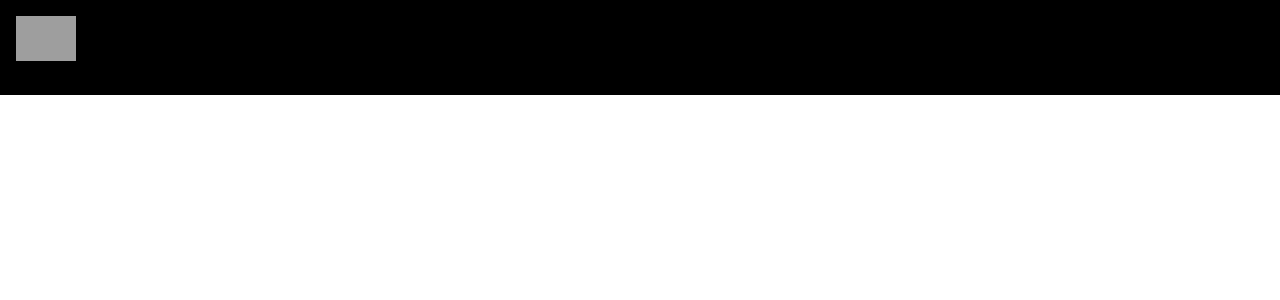
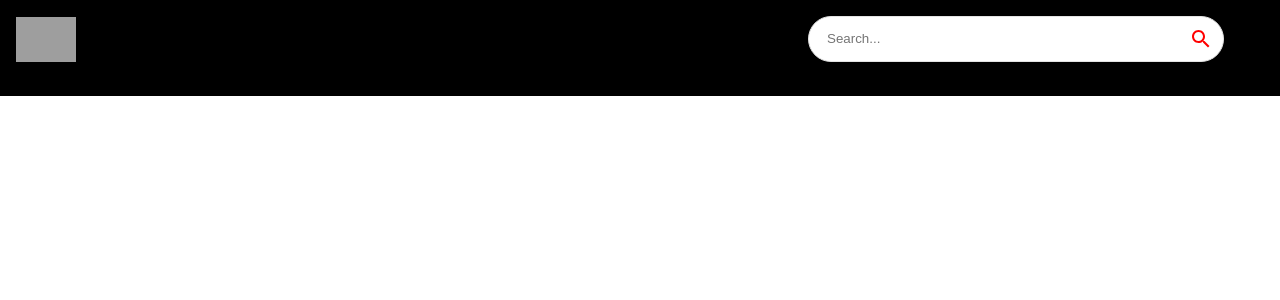
Before and after one commit to Hyago-nsa/project-youtube-clone, a React (Create React App) app: page / in a window 1280 px wide. Shown: the top 300 px of the page. Built offline with nearby package versions, Linux system fonts and the light colour scheme; grey boxes are pictures that could not be loaded.

Commit message:
Navbar - Searching bar created
Creating the Searching bar in Navbar

```diff
--- a/src/components/Navbar.jsx
+++ b/src/components/Navbar.jsx
@@ -2,6 +2,7 @@
 import { Stack } from "@mui/material";
 import { Link } from "react-router-dom";
 import { logo } from "../utils/constants";
+import SearchBar from "./SearchBar";
 
 const Navbar = () => {
   return (
@@ -19,6 +20,7 @@
       <Link to="/" style={{ display: "flex", alignItems: "center" }}>
         <img src={logo} alt="logo" height={45}></img>
       </Link>
+      <SearchBar />
     </Stack>
   );
 };
--- /dev/null
+++ b/src/components/SearchBar.jsx
@@ -0,0 +1,33 @@
+import React from "react";
+import { Search } from "@mui/icons-material";
+import { useState } from "react";
+import { useNavigate } from "react-router-dom";
+import { Paper, IconButton } from "@mui/material";
+
+const SearchBar = () => {
+  return (
+    <Paper
+      component="form"
+      onSubmit={() => {}}
+      sx={{
+        borderRadius: 20,
+        border: "1px solid #e3e3e3",
+        pl: 2,
+        boxShadow: "none",
+        mr: { sm: 5 },
+      }}
+    >
+      <input
+        className="search-bar"
+        placeholder="Search..."
+        value=""
+        onChange={() => {}}
+      />
+      <IconButton type="submit" sx={{ p: "10px", color: "red" }}>
+        <Search />
+      </IconButton>
+    </Paper>
+  );
+};
+
+export default SearchBar;
--- a/src/components/index.js
+++ b/src/components/index.js
@@ -1,5 +1,6 @@
 export { default as Navbar } from "./Navbar";
 export { default as Feed } from "./Feed";
 export { default as SearchFeed } from "./SearchFeed";
+export { default as SearchBar } from "./SearchBar";
 export { default as ChannelDetail } from "./ChannelDetail";
 export { default as VideoDetail } from "./VideoDetail";
```
